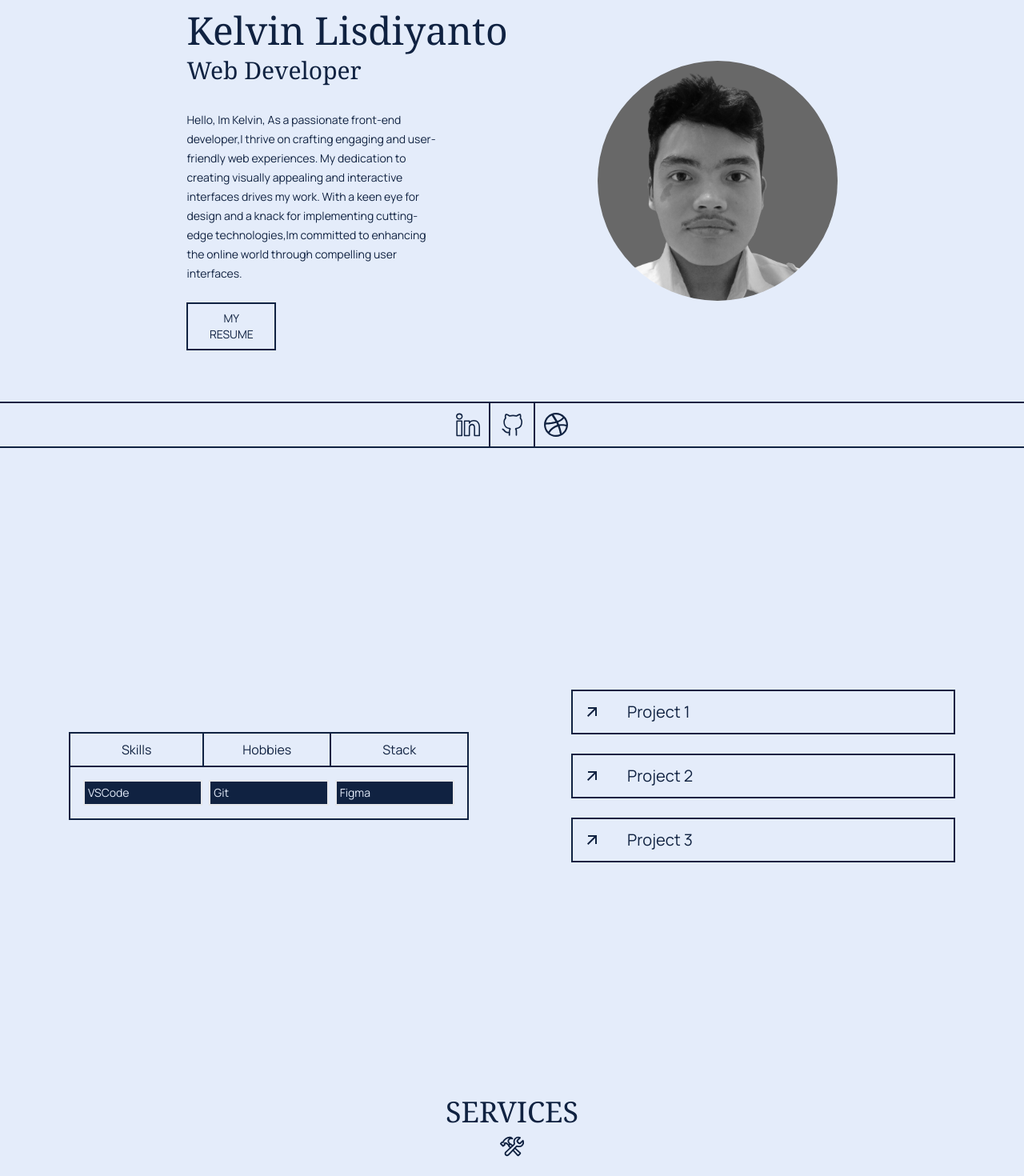
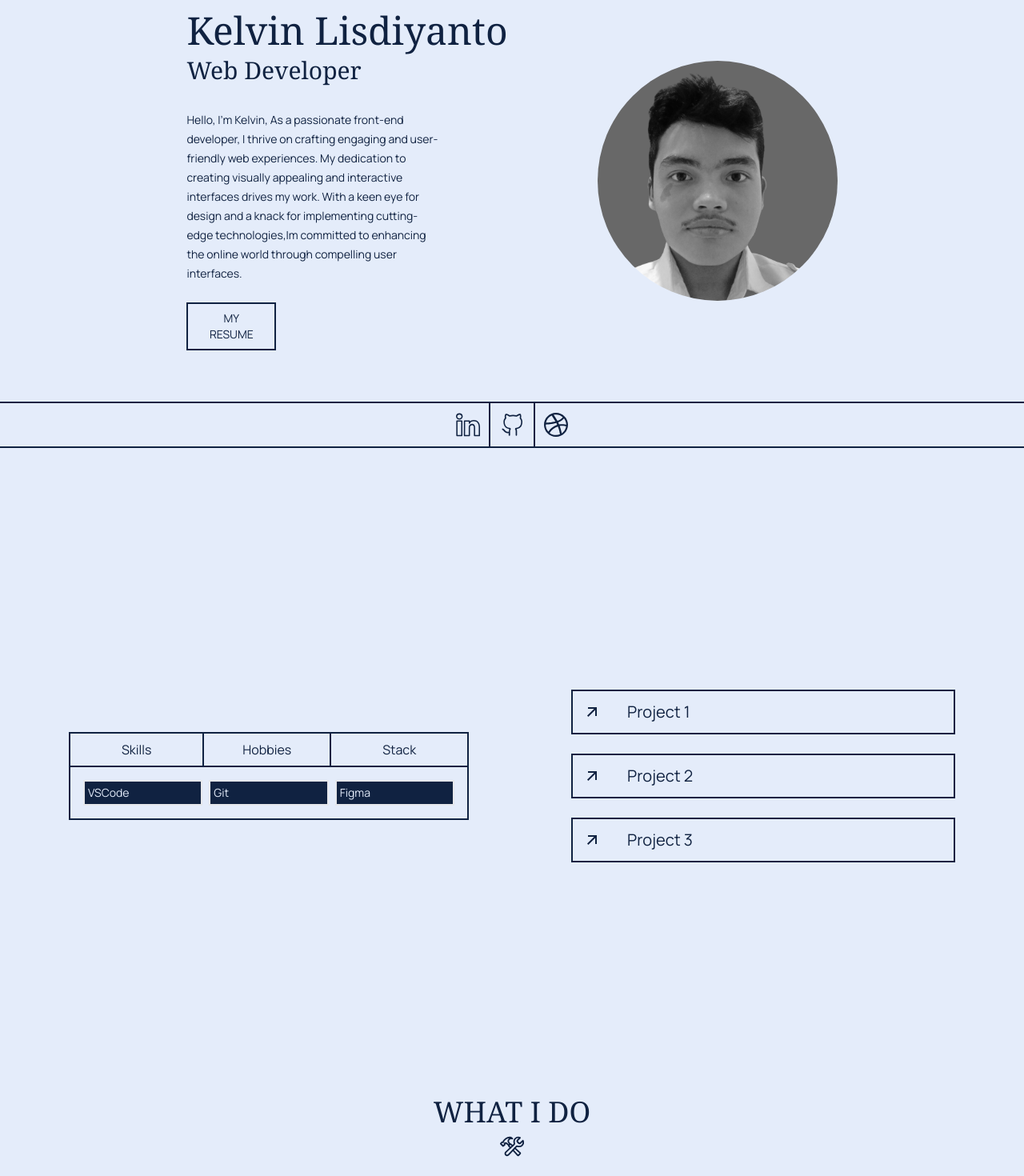
Before and after one commit to vintech05/portfolio-v1, a React (Vite) app: page / in a window 1280 px wide. Shown: the part 120-1590 px from the top of the page at 80% size. Built offline with nearby package versions, Linux system fonts and the light colour scheme.

Commit message:
updated text

```diff
--- a/src/components/hero/Hero.jsx
+++ b/src/components/hero/Hero.jsx
@@ -72,7 +72,7 @@ const Hero = () => {
                     <h3 className="text-2xl lg:text-3xl">Web Developer</h3>
                     </div>
                     <div ref={el => {paragraph = el}} className='flex flex-col gap-6 pt-8 opacity-0'>
-                        <p className='text-text-clr text-sm break-before-all lg:break-words font-Manrope mx-24 lg:mx-0 lg:w-80 leading-6'>Hello, Im Kelvin, As a passionate front-end developer,I thrive on crafting engaging and user-friendly web experiences.
+                        <p className='text-text-clr text-sm break-before-all lg:break-words font-Manrope mx-24 lg:mx-0 lg:w-80 leading-6'>Hello, I'm Kelvin, As a passionate front-end developer, I thrive on crafting engaging and user-friendly web experiences.
                             My dedication to creating visually appealing and interactive interfaces drives my work. With a keen eye for design and a knack for implementing cutting-edge technologies,Im committed to enhancing the online world through compelling user interfaces.
                         </p>
                     <button className='button'><a href="/src/public/CV Kelvin L.pdf" download>my resume</a></button>
--- a/src/components/whatido/Service.jsx
+++ b/src/components/whatido/Service.jsx
@@ -8,7 +8,7 @@ const Service = () => {
     <div>
         <div className='grid place-items-center'>
             <div className='grid place-items-center gap-2 pb-12'>
-                <h1 className='font-serif uppercase text-4xl text-button-clr'>services</h1>
+                <h1 className='font-serif uppercase text-4xl text-button-clr'>what i do</h1>
                 <IoConstructOutline className='text-3xl text-button-clr'/>
             </div>
             <div className='px-16 grid grid-col-1 lg:grid-cols-2 gap-8'>
```
